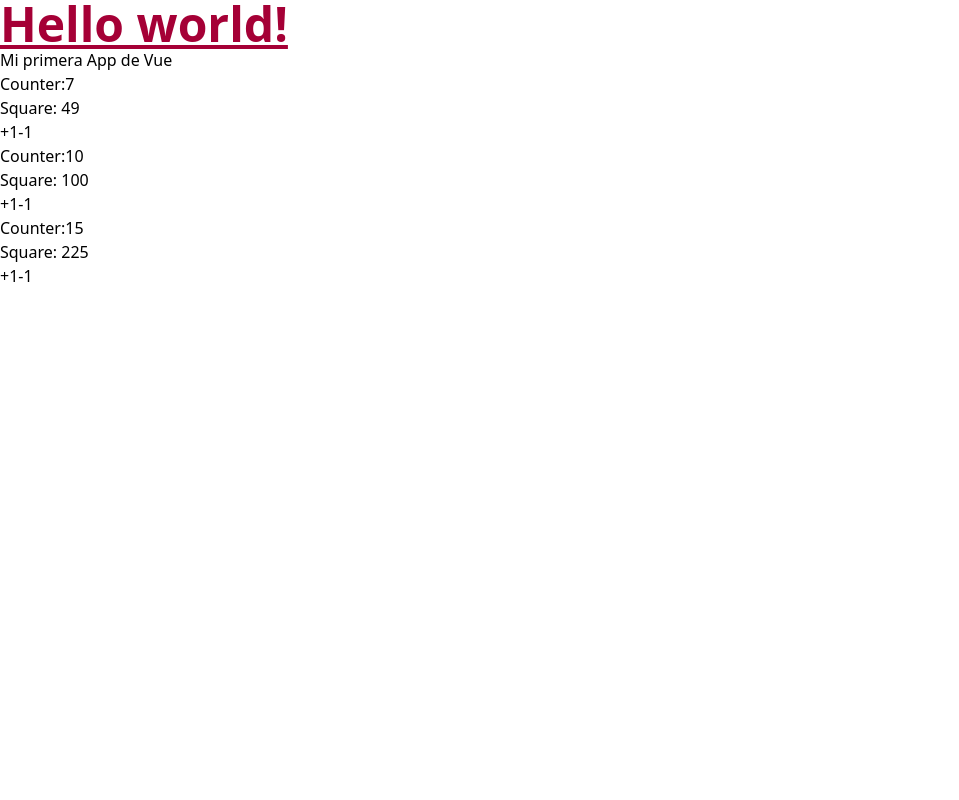
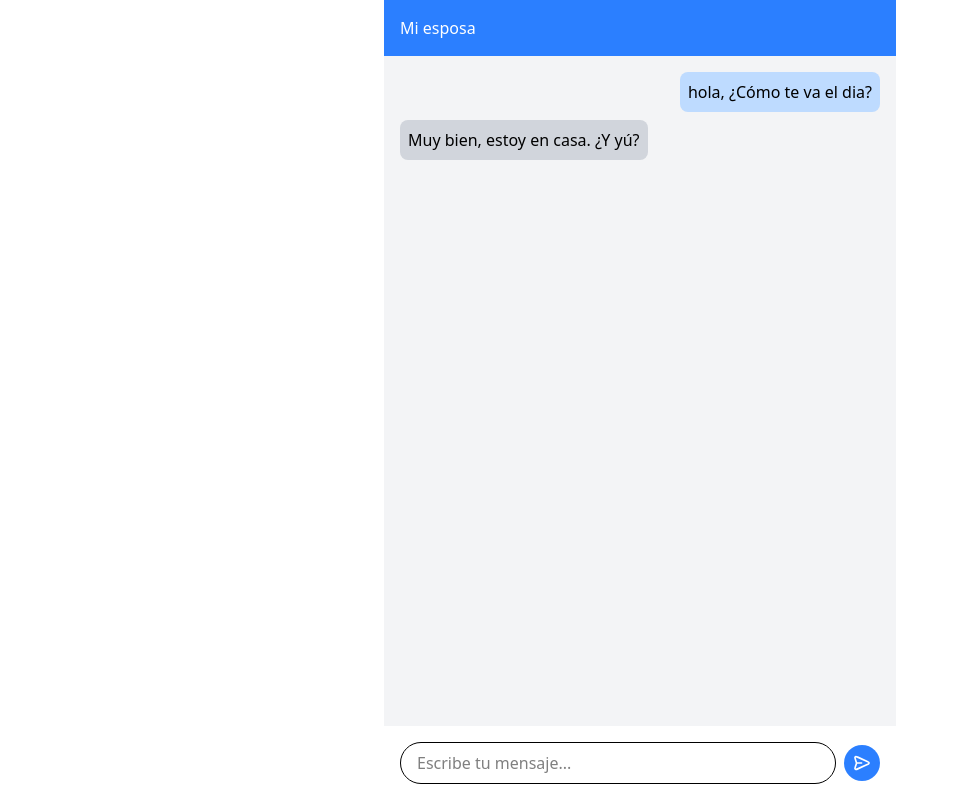
Before and after one commit to parzival-von/indecision-app, a Vue app: page / in a window 1280 px wide. Shown: the whole page, without its empty margins (0-959 px from the left). Built offline with nearby package versions, Linux system fonts and the light colour scheme.

Commit message:
pantalla de chat

```diff
--- a/index.html
+++ b/index.html
@@ -9,7 +9,7 @@
     <!-- <link href="https://cdn.jsdelivr.net/npm/bootstrap@5.3.3/dist/css/bootstrap.min.css" rel="stylesheet" integrity="sha384-QWTKZyjpPEjISv5WaRU9OFeRpok6YctnYmDr5pNlyT2bRjXh0JMhjY6hW+ALEwIH" crossorigin="anonymous"> -->
   </head>
   <body>
-    <h1 class="text-5xl text-rose-800 font-bold underline">Hello world!</h1>
+    <!-- <h1 class="text-5xl text-rose-800 font-bold underline">Hello world!</h1> -->
     <div id="app"></div>
     <script type="module" src="/src/main.ts"></script>
   </body>
--- /dev/null
+++ b/src/App-counter.vue
@@ -0,0 +1,15 @@
+<template>
+  <h1>Mi primera App de Vue</h1>
+
+  <MeusNumerator :valorem="7"/>
+  <MeusNumeratorScript :valorem="10"/>
+  <MeusNumeratorScript2 :valorem="15"/>
+</template>
+
+<script lang="ts" setup>
+import MeusNumeratorScript2 from './components/meus-numerator-script/MeusNumeratorScript2.vue';
+import MeusNumerator from './components/MeusNumerator.vue';
+import MeusNumeratorScript from './components/MeusNumeratorScript.vue';
+
+
+</script>
--- a/src/App.vue
+++ b/src/App.vue
@@ -1,15 +1,10 @@
 <template>
-  <h1>Mi primera App de Vue</h1>
-
-  <MeusNumerator :valorem="7"/>
-  <MeusNumeratorScript :valorem="10"/>
-  <MeusNumeratorScript2 :valorem="15"/>
+<IndecisionView></IndecisionView>
 </template>
 
 <script lang="ts" setup>
-import MeusNumeratorScript2 from './components/meus-numerator-script/MeusNumeratorScript2.vue';
-import MeusNumerator from './components/MeusNumerator.vue';
-import MeusNumeratorScript from './components/MeusNumeratorScript.vue';
+import IndecisionView from './views/IndecisionView.vue';
+
 
 
 </script>
--- a/src/components/MeusNumerator.vue
+++ b/src/components/MeusNumerator.vue
@@ -1,22 +1,30 @@
 <template>
   <section>
-    <h3>Counter:{{ numerus }}</h3>
-    <h3>Square: {{ quadrataNumerus }}</h3>
-
-    <div>
-      <button @:click="numerus++">+1</button>
-      <button @:click="numerus--">-1</button>
-    </div>
+      <h3>counter: {{ numerus }}</h3>
+      <h3> Square: {{ quadrataNumerus }}</h3>
+      <div>
+          <button @click="increment">+1</button>
+          <button @click="decrement">-1</button>
+      </div>
   </section>
 </template>
 
 <script lang="ts" setup>
-import { computed, ref } from 'vue'
+import { useNumerator } from '@/composables/useNumerator';
+import { ref } from 'vue';
+
 interface Props {
   valorem: number;
 }
-const props = defineProps<Props>()
 
-const numerus = ref(props.valorem);
-const quadrataNumerus = computed(() => numerus.value * numerus.value);
+const props = defineProps<Props>();
+const { numerus, quadrataNumerus } = useNumerator(props.valorem);
+
+const increment = () => {
+  numerus.value++;
+};
+
+const decrement = () => {
+  numerus.value--;
+};
 </script>
--- /dev/null
+++ b/src/composables/useNumerator.ts
@@ -0,0 +1,12 @@
+import { computed, ref } from "vue";
+
+export const usenumerator = (props: { valorem: number }) => {
+
+    const numerus = ref(props.valorem);
+    const quadrataNumerus = computed(() => numerus.value * numerus.value);
+
+    return {
+        numerus,
+        quadrataNumerus
+    }
+}
--- /dev/null
+++ b/src/views/IndecisionView.vue
@@ -0,0 +1,58 @@
+<template>
+  <div class="bg-gray-100 h-screen flex flex-col max-w-lg mx-auto">
+    <div class="bg-blue-500 p-4 text-white justify-between items-center">
+      <span>Mi esposa</span>
+    </div>
+    <div class="p-4 flex-1 overflow-y-auto">
+      <!-- div que contiene los mensajes -->
+      <div class="flex flex-col space-y-2">
+        <!-- div que contiene las burbujas-->
+        <div class="flex justify-end">
+          <!-- div burbujas -->
+          <div class="bg-blue-200 text-black p-2 max-w-xs rounded-lg">
+            hola, ¿Cómo te va el dia?
+          </div>
+        </div>
+
+        <div class="flex justify-start">
+          <!-- div burbujas -->
+          <div class="bg-gray-300 text-black p-2 max-w-xs rounded-lg">
+            Muy bien, estoy en casa. ¿Y yú?
+          </div>
+        </div>
+      </div>
+    </div>
+    <div class="bg-white flex items-center p-4">
+      <!-- div que contiene el input-->
+      <input
+        type="text"
+        class="px-4 py-2 flex-1 border rounded-full focus:outline-none"
+        placeholder="Escribe tu mensaje..."
+      />
+      <button
+        class="bg-blue-500 p-2 text-white rounded-full ml-2 hover:bg-blue-600 focus:outline-none">
+        <svg
+          width="20px"
+          height="20px"
+          viewBox="0 0 24 24"
+          fill="none"
+          xmlns="http://www.w3.org/2000/svg"
+          stroke="#ffffff"
+        >
+          <g id="SVGRepo_bgCarrier" stroke-width="0"></g>
+          <g id="SVGRepo_tracerCarrier" stroke-linecap="round" stroke-linejoin="round"></g>
+          <g id="SVGRepo_iconCarrier">
+            <path
+              d="M11.5003 12H5.41872M5.24634 12.7972L4.24158 15.7986C3.69128 17.4424 3.41613 18.2643 3.61359 18.7704C3.78506 19.21 4.15335 19.5432 4.6078 19.6701C5.13111 19.8161 5.92151 19.4604 7.50231 18.7491L17.6367 14.1886C19.1797 13.4942 19.9512 13.1471 20.1896 12.6648C20.3968 12.2458 20.3968 11.7541 20.1896 11.3351C19.9512 10.8529 19.1797 10.5057 17.6367 9.81135L7.48483 5.24303C5.90879 4.53382 5.12078 4.17921 4.59799 4.32468C4.14397 4.45101 3.77572 4.78336 3.60365 5.22209C3.40551 5.72728 3.67772 6.54741 4.22215 8.18767L5.24829 11.2793C5.34179 11.561 5.38855 11.7019 5.407 11.8459C5.42338 11.9738 5.42321 12.1032 5.40651 12.231C5.38768 12.375 5.34057 12.5157 5.24634 12.7972Z"
+              stroke="#ffffff"
+              stroke-width="2"
+              stroke-linecap="round"
+              stroke-linejoin="round"
+            ></path>
+          </g>
+        </svg>
+      </button>
+
+    </div>
+  </div>
+</template>
```
